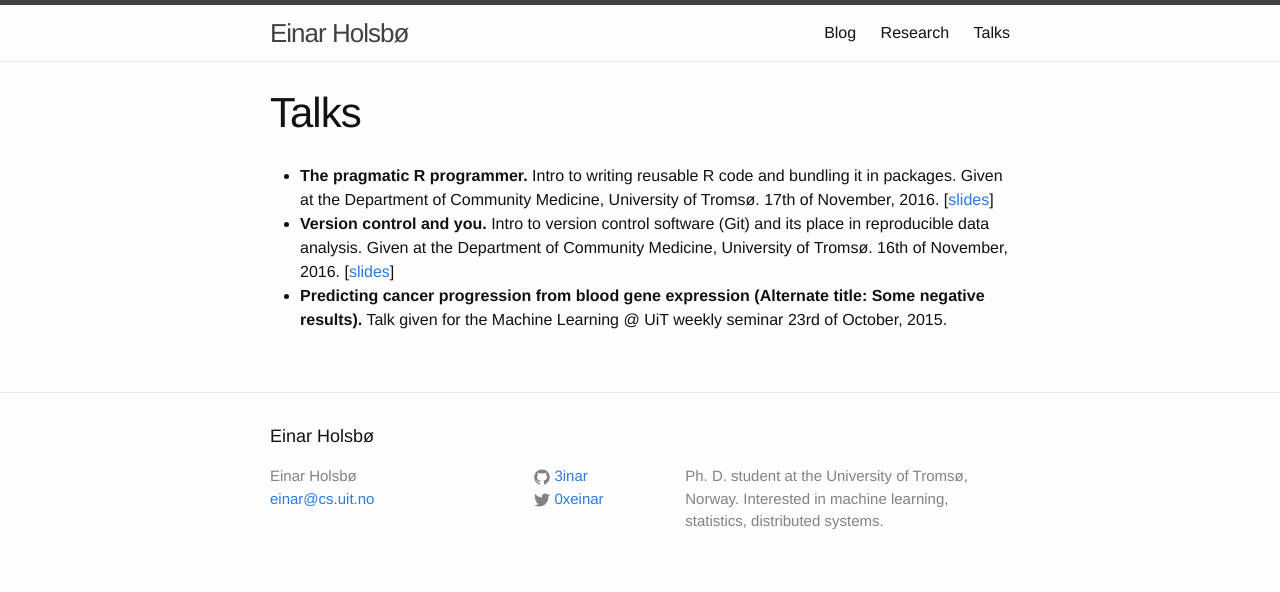
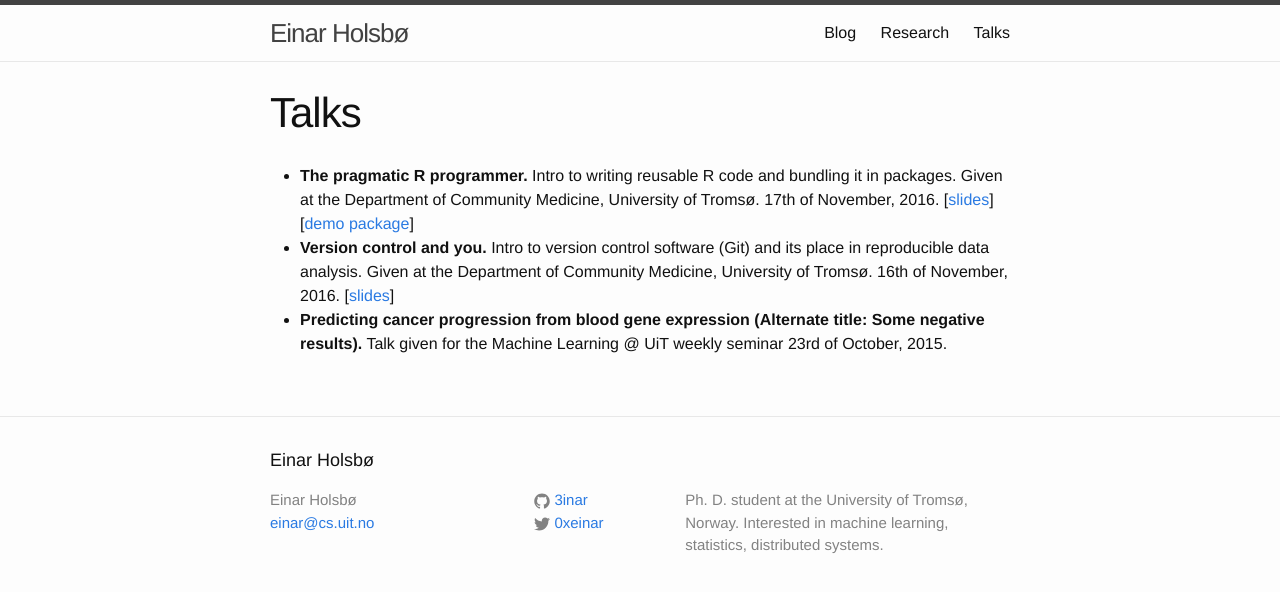
Before and after one commit to 3inar/3inar.github.io, a Jekyll site: the page built from talks.md, in a window 1280 px wide. Shown: the top 592 px of the page. Built offline with Jekyll 4.4.1, drawn with Linux system fonts in a browser that asks for light colours.

Commit message:
add link to demo package

```diff
--- a/talks.md
+++ b/talks.md
@@ -5,7 +5,7 @@
 ---
 
 * __The pragmatic R programmer.__
-Intro to writing reusable R code and bundling it in packages. Given at the Department of Community Medicine, University of Tromsø. 17th of November, 2016. \[[slides](/assets/pdfs/pragmatic_r.pdf)\]
+Intro to writing reusable R code and bundling it in packages. Given at the Department of Community Medicine, University of Tromsø. 17th of November, 2016. \[[slides](/assets/pdfs/pragmatic_r.pdf)\] \[[demo package](https://github.com/3inar/tinypackage/)\]
 * __Version control and you.__
 Intro to version control software (Git) and its place in reproducible data analysis. Given at the Department of Community Medicine, University of Tromsø. 16th of November, 2016. \[[slides](/assets/pdfs/version_control_and_you.pdf)\]
 * __Predicting cancer progression from blood gene expression (Alternate title: Some negative results).__
```
